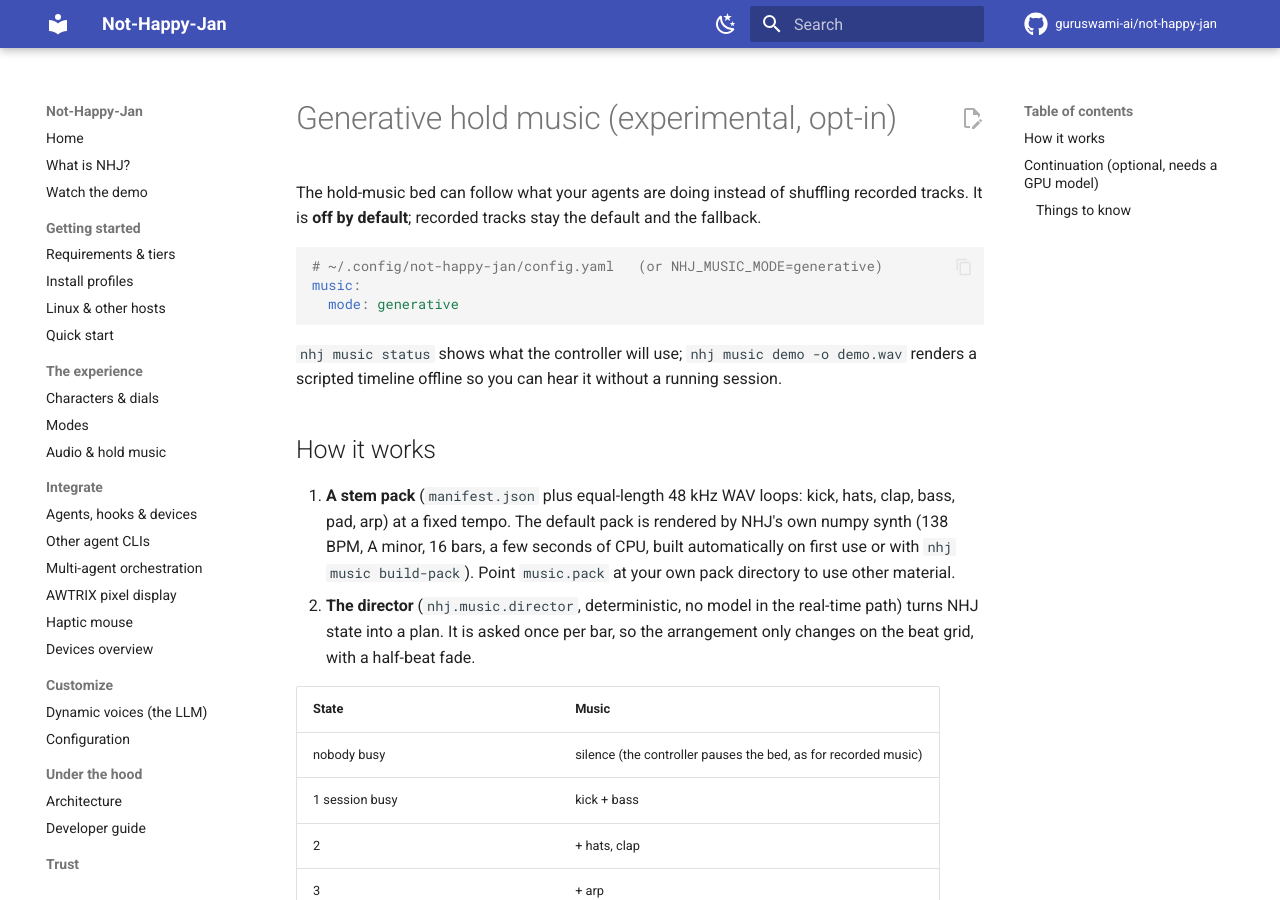
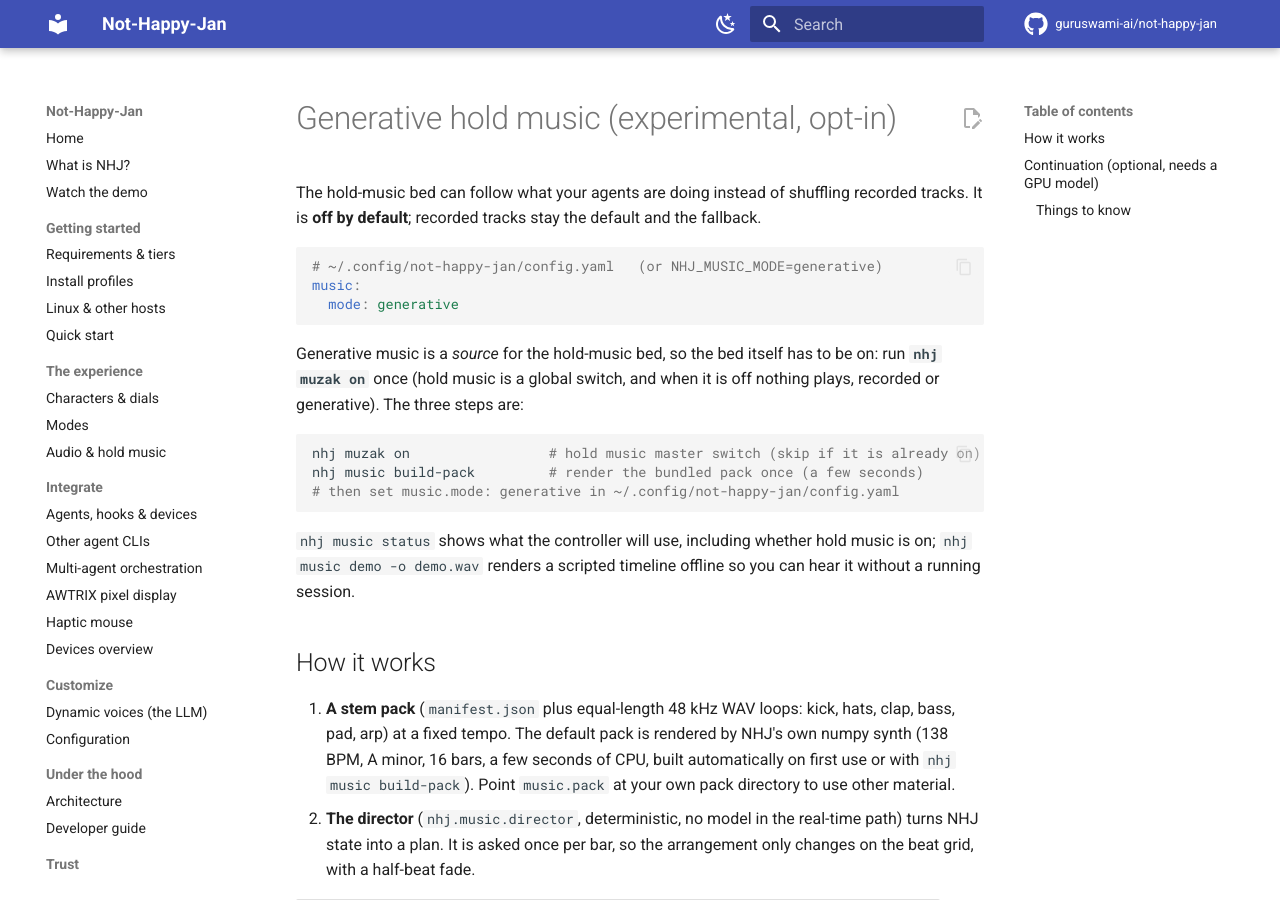
Before and after one commit to guruswami-ai/not-happy-jan, an MkDocs documentation site: the page built from docs/generative-music.md, in a window 1280 px wide and 900 px high. Built offline with MkDocs 1.6.1 and Material for MkDocs 9.7.7, drawn with Linux system fonts in a browser that asks for light colours; comment, search, counter and statistics services are not loaded.

Commit message:
docs+fix: say that generative music needs 'nhj muzak on'; music status shows the hold-music switch
Generative music is a source for the hold-music bed, so nothing plays while the global muzak flag
is off (it was off on the live install). The docs never said so. Add the three setup steps and
make 'nhj music status' print whether hold music is on.

Co-Authored-By: Claude Sonnet 5.5 <noreply@anthropic.com>
Claude-Session: https://claude.ai/code/session_01WsFwR23ZFXxNtiH9jaMQGt

````diff
--- a/docs/generative-music.md
+++ b/docs/generative-music.md
@@ -8,7 +8,15 @@ music:
   mode: generative
 ```
 
-`nhj music status` shows what the controller will use; `nhj music demo -o demo.wav` renders a scripted timeline offline so you can hear it without a running session.
+Generative music is a *source* for the hold-music bed, so the bed itself has to be on: run **`nhj muzak on`** once (hold music is a global switch, and when it is off nothing plays, recorded or generative). The three steps are:
+
+```sh
+nhj muzak on                 # hold music master switch (skip if it is already on)
+nhj music build-pack         # render the bundled pack once (a few seconds)
+# then set music.mode: generative in ~/.config/not-happy-jan/config.yaml
+```
+
+`nhj music status` shows what the controller will use, including whether hold music is on; `nhj music demo -o demo.wav` renders a scripted timeline offline so you can hear it without a running session.
 
 ## How it works
 
````
Also changed, not shown: 2 other files.
